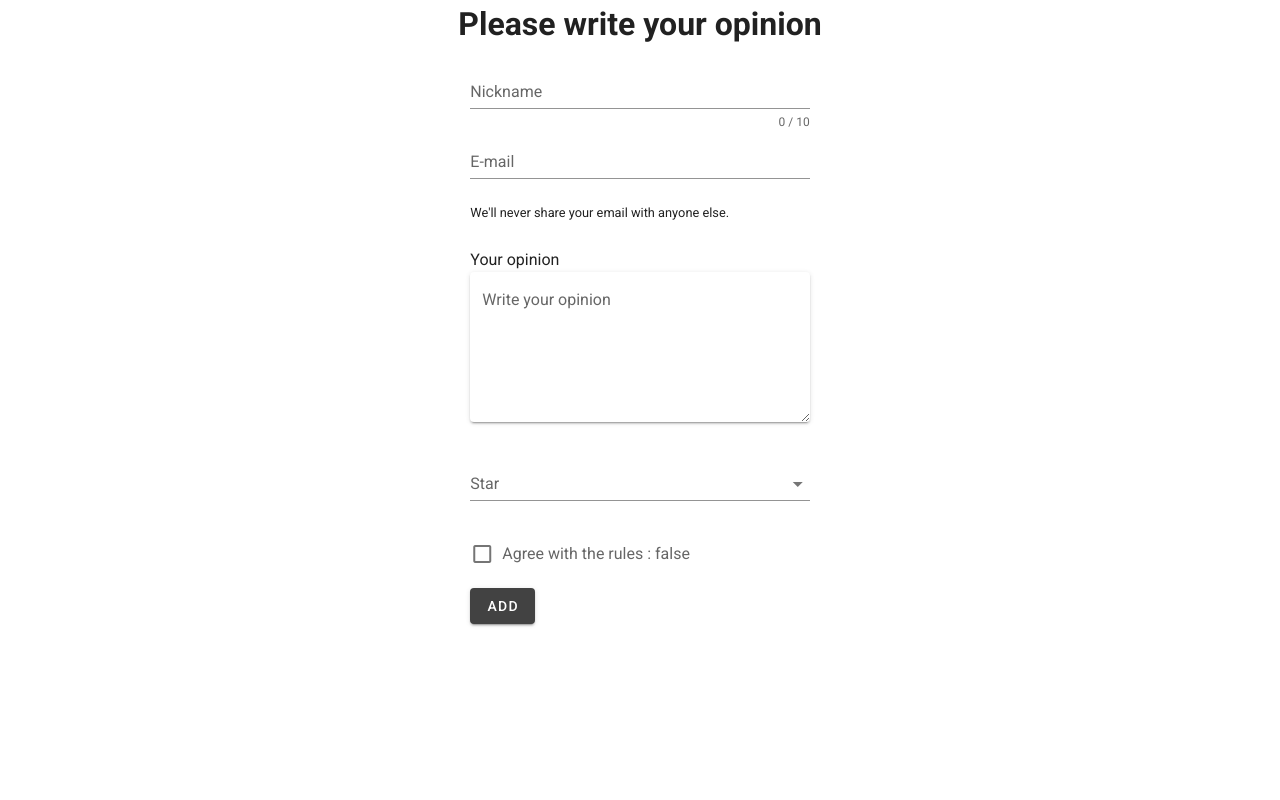
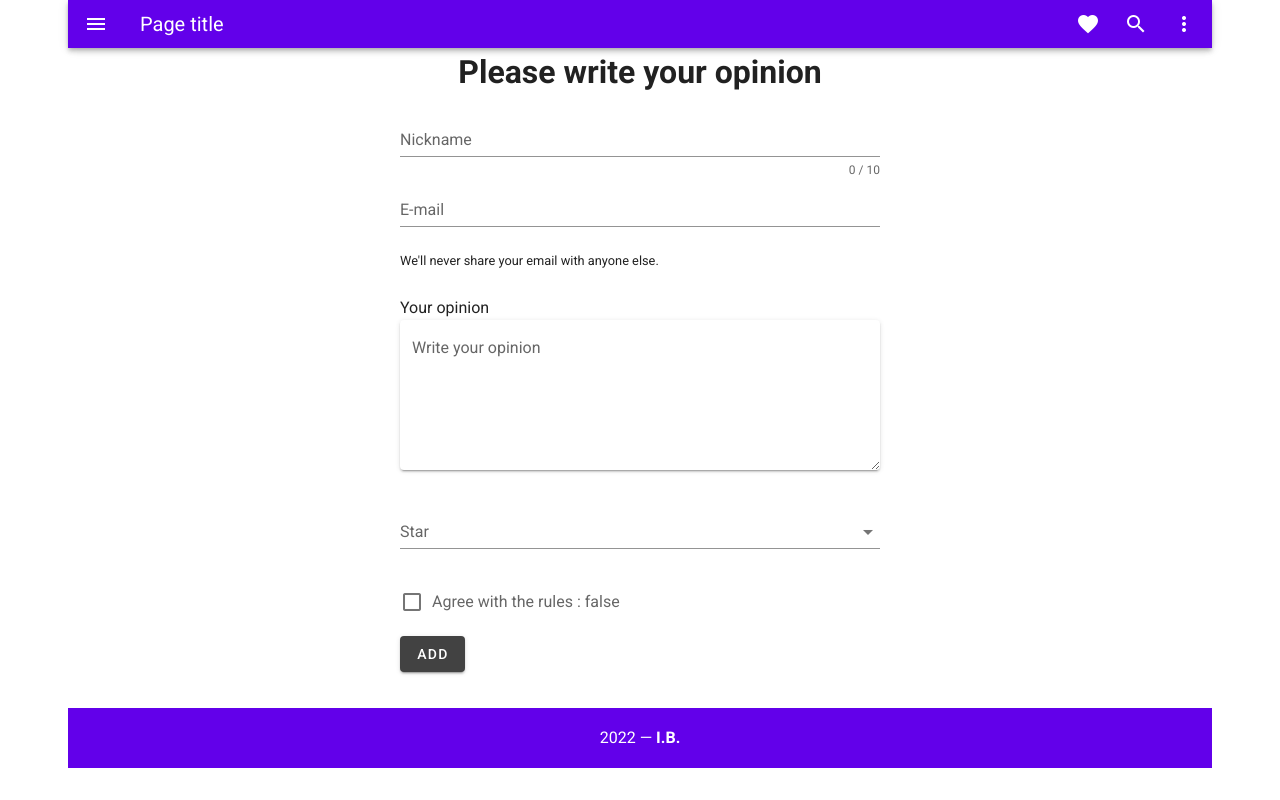
Before and after one commit to NektoUa/guest-book-vue, a Vue app in the folder frontend/: page / in a window 1280 px wide. Built offline with nearby package versions, Linux system fonts and the light colour scheme.

Commit message:
css style form, add footer and navbar

```diff
--- a/frontend/src/components/GuestBook.vue
+++ b/frontend/src/components/GuestBook.vue
@@ -1,15 +1,21 @@
 <template>
-  <div class="d-flex justify-center mb-12" flat tile>
+  <div class="spacing-playground px-14 mx-3" flat tile>
+    <Navbar />
     <GuestFormOut />
+    <Footer />
   </div>
 </template>
 
 <script>
+import Navbar from "./templates/Navbar.vue";
 import GuestFormOut from "./GuestFormOut.vue";
+import Footer from "./templates/Footer.vue";
 
 export default {
   components: {
+    Navbar,
     GuestFormOut,
+    Footer,
   },
 };
 </script>
--- a/frontend/src/components/GuestFormOut.vue
+++ b/frontend/src/components/GuestFormOut.vue
@@ -1,5 +1,5 @@
 <template>
-  <div>
+  <div class="inline-flex justify-center mb-6" flat tile>
     <GuestForm />
     <FormOut />
   </div>
--- a/frontend/src/components/guest-form/GuestForm.vue
+++ b/frontend/src/components/guest-form/GuestForm.vue
@@ -1,8 +1,8 @@
 <template>
-  <div>
-    <h1>Please write your opinion</h1>
-    <v-form v-model="valid">
-      <v-col cols="12">
+  <div class="justify-center px-14 mx-3">
+    <h1 class="text-center">Please write your opinion</h1>
+    <v-form v-model="valid" class="d-flex justify-center">
+      <v-col cols="6">
         <v-text-field
           v-model="person.nickname"
           :rules="nameRules"
--- /dev/null
+++ b/frontend/src/components/templates/Footer.vue
@@ -0,0 +1,7 @@
+<template>
+  <v-footer dense dark color="deep-purple accent-4">
+    <v-col class="text-center" cols="12">
+      {{ new Date().getFullYear() }} — <strong>I.B.</strong>
+    </v-col>
+  </v-footer>
+</template>
--- /dev/null
+++ b/frontend/src/components/templates/Navbar.vue
@@ -0,0 +1,33 @@
+<template>
+  <div>
+    <v-app-bar color="deep-purple accent-4" dense dark>
+      <v-app-bar-nav-icon></v-app-bar-nav-icon>
+
+      <v-toolbar-title>Page title</v-toolbar-title>
+
+      <v-spacer></v-spacer>
+
+      <v-btn icon>
+        <v-icon>mdi-heart</v-icon>
+      </v-btn>
+
+      <v-btn icon>
+        <v-icon>mdi-magnify</v-icon>
+      </v-btn>
+
+      <v-menu left bottom>
+        <template v-slot:activator="{ on, attrs }">
+          <v-btn icon v-bind="attrs" v-on="on">
+            <v-icon>mdi-dots-vertical</v-icon>
+          </v-btn>
+        </template>
+
+        <v-list>
+          <v-list-item v-for="n in 5" :key="n" @click="() => {}">
+            <v-list-item-title>Option {{ n }}</v-list-item-title>
+          </v-list-item>
+        </v-list>
+      </v-menu>
+    </v-app-bar>
+  </div>
+</template>
```
Also changed, not shown: 1 other file (tests, documents, lock files or other folders).
